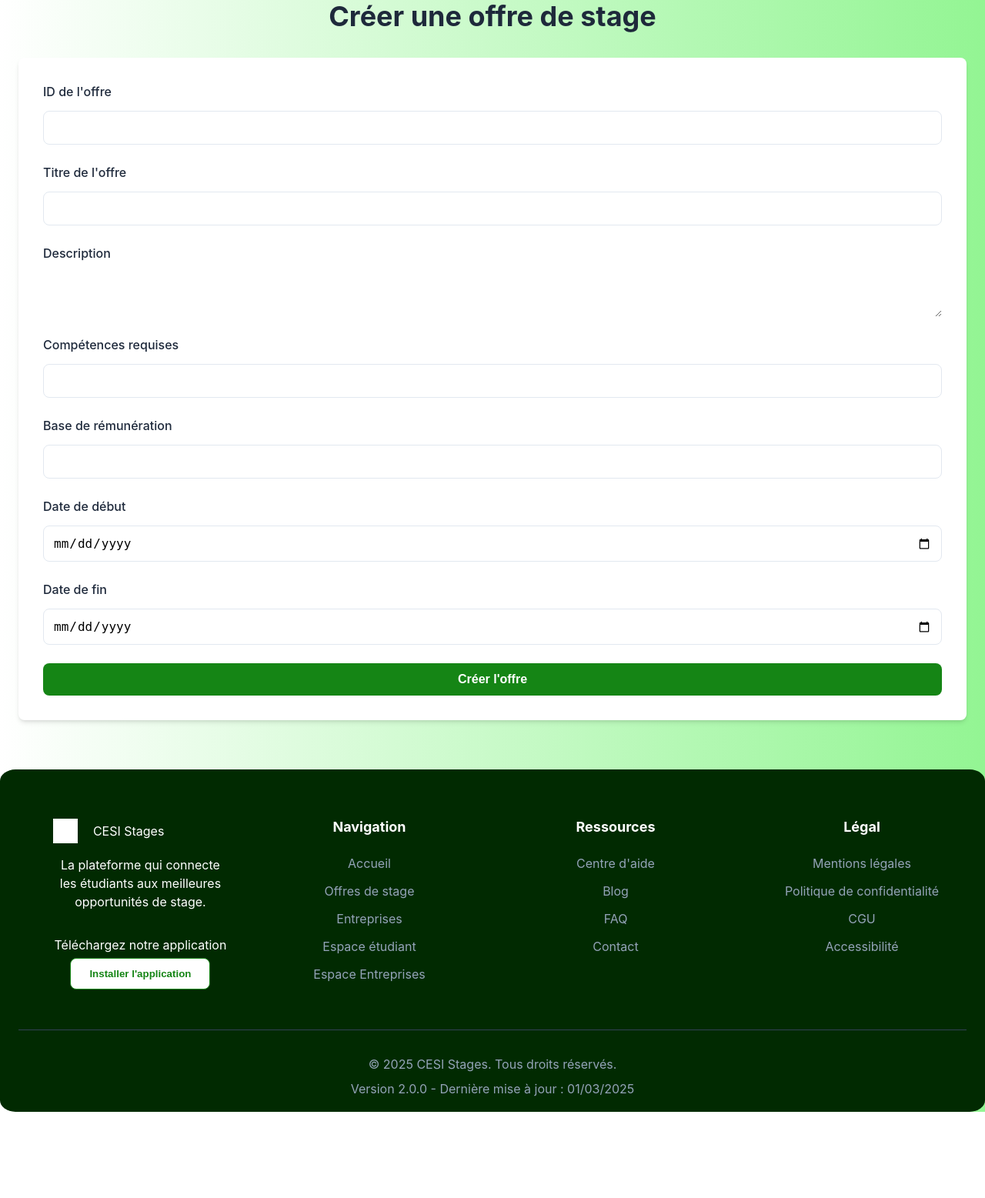
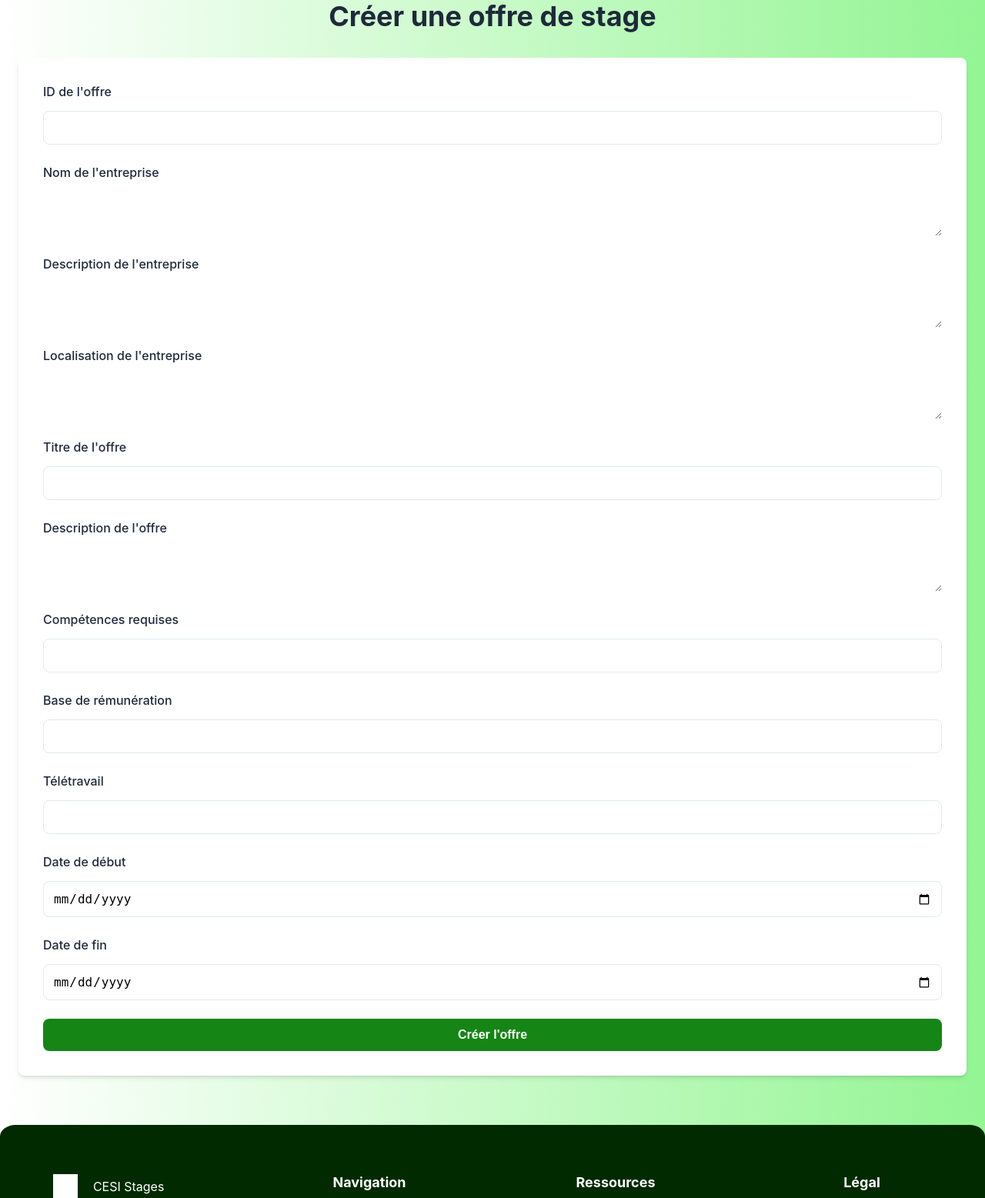
Before and after one commit to mojorick/Projet_Web_A2, a PHP site: page /creer-offre.php in a window 1280 px wide. Shown: the part 187-1744 px from the top of the page at 77% size. Before the commit the page ends 1632 px from the top, so only its background shows below. Run offline with PHP 8.4, Linux system fonts and the light colour scheme; grey boxes are pictures that could not be loaded.

Commit message:
projet web

```diff
--- a/espace entreprise/creer-offre.php
+++ b/espace entreprise/creer-offre.php
@@ -30,11 +30,23 @@
                     <input type="text" id="offerId" name="offerId" required>
                 </div>
                 <div class="form-group">
+                    <label for="offerDescription">Nom de l'entreprise</label>
+                    <textarea id="offerDescription" required></textarea>
+                </div>
+                <div class="form-group">
+                    <label for="offerDescription">Description de l'entreprise</label>
+                    <textarea id="offerDescription" required></textarea>
+                </div>
+                <div class="form-group">
+                    <label for="offerDescription">Localisation de l'entreprise</label>
+                    <textarea id="offerDescription" required></textarea>
+                </div>
+                <div class="form-group">
                     <label for="offerTitle">Titre de l'offre</label>
                     <input type="text" id="offerTitle" name="offerTitle" required>
                 </div>
                 <div class="form-group">
-                    <label for="offerDescription">Description</label>
+                    <label for="offerDescription">Description de l'offre</label>
                     <textarea id="offerDescription" name="offerDescription" required></textarea>
                 </div>
                 <div class="form-group">
@@ -43,6 +55,10 @@
                 </div>
                 <div class="form-group">
                     <label for="offerSalary">Base de rémunération</label>
+                    <input type="text" id="offerSalary" name="offerSalary" required>
+                </div>
+                <div class="form-group">
+                    <label for="offerSalary">Télétravail</label>
                     <input type="text" id="offerSalary" name="offerSalary" required>
                 </div>
                 <div class="form-group">
```
